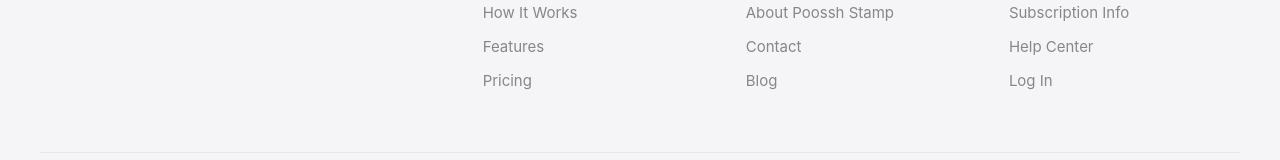
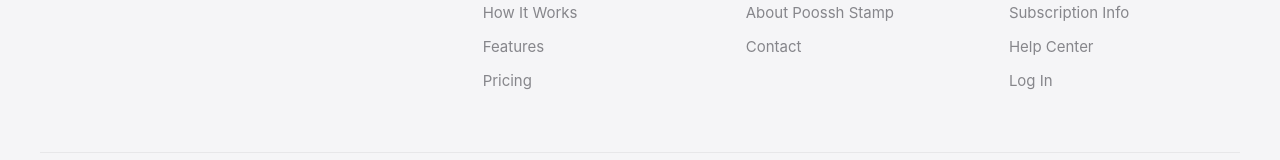
Before and after one commit to lailaparedes/poossh_stamp, a React (Create React App) app in the folder frontend/: page / in a window 1280 px wide. Shown: the part 3552-3712 px from the top of the page. Built offline with nearby package versions, Linux system fonts and the light colour scheme; the HTML template or start-up script is replaced by a standard one.

Commit message:
Remove Blog link from footer navigation
- Removed Blog link from LandingPage footer
- Removed Blog link from Pricing page footer
- Company section now shows only: About Poossh Stamp, Contact
- Cleaner, more focused footer navigation

Co-authored-by: Cursor <cursoragent@cursor.com>

```diff
--- a/frontend/src/components/LandingPage.js
+++ b/frontend/src/components/LandingPage.js
@@ -141,7 +141,6 @@ function LandingPage() {
               <h4>Company</h4>
               <a href="#about">About Poossh Stamp</a>
               <a href="mailto:contact@poossh.com">Contact</a>
-              <a href="#blog">Blog</a>
             </div>
 
             <div className="footer-column">
--- a/frontend/src/components/Pricing.js
+++ b/frontend/src/components/Pricing.js
@@ -154,7 +154,6 @@ function Pricing() {
               <h4>Company</h4>
               <Link to="/#about">About Poossh Stamp</Link>
               <a href="mailto:contact@poossh.com">Contact</a>
-              <Link to="/#blog">Blog</Link>
             </div>
 
             <div className="footer-column">
```
